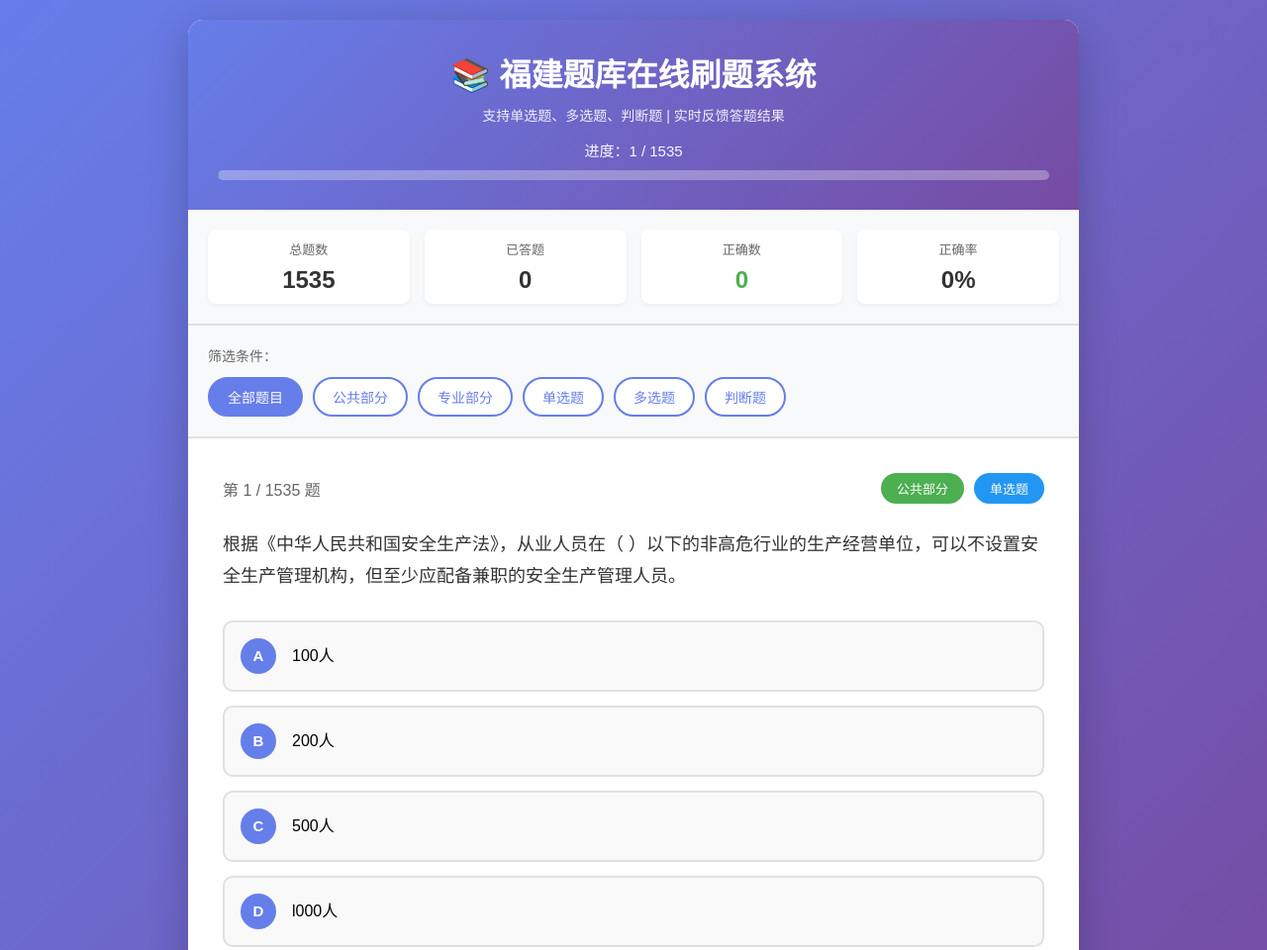
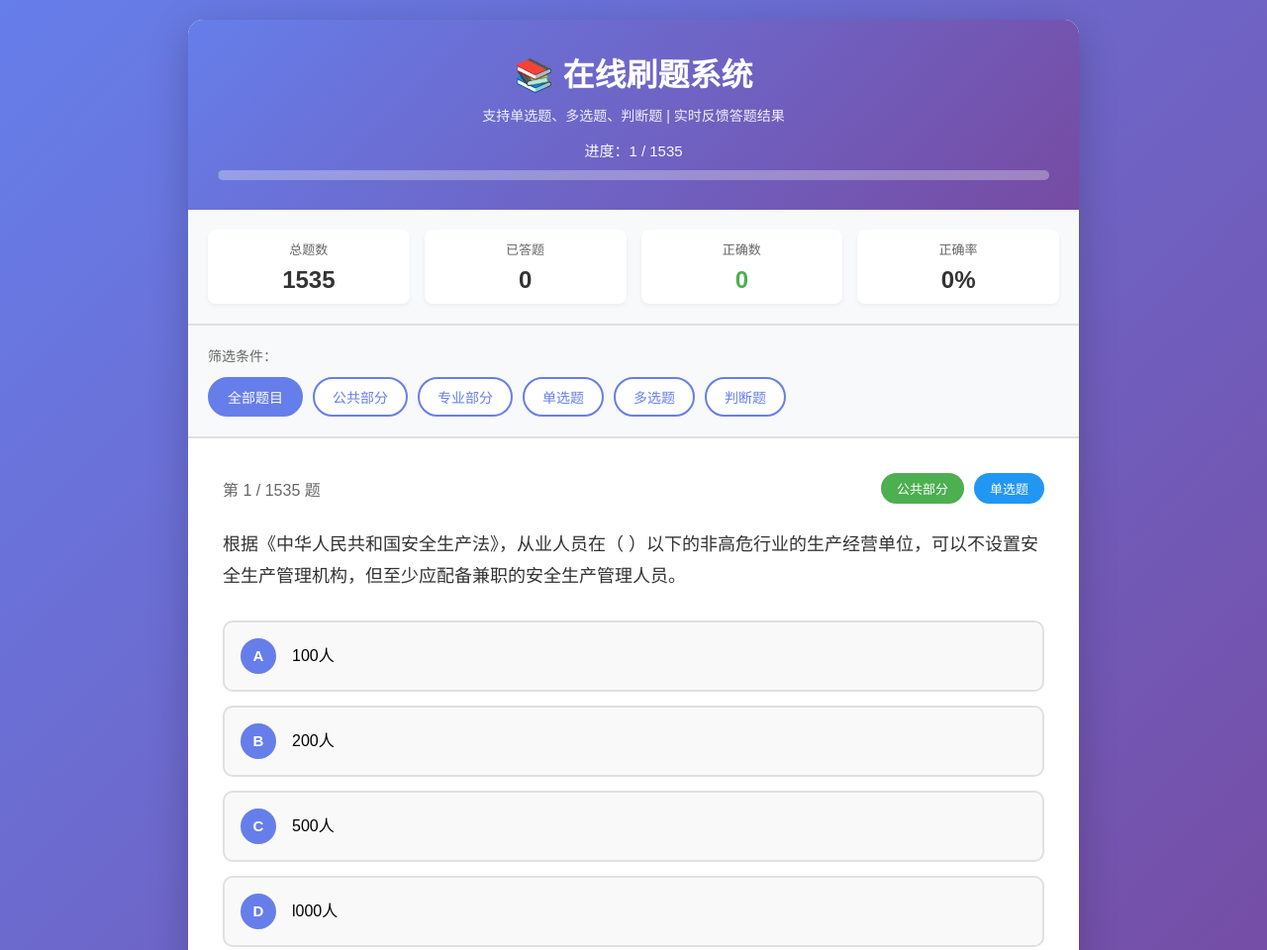
Before and after one commit to aushowye/-, a website: page index.html in a window 1280 px wide. Shown: the top 960 px of the page at 99% size. Drawn offline with Linux system fonts and the light colour scheme.

Commit message:
Update index.html

```diff
--- a/index.html
+++ b/index.html
@@ -3,7 +3,7 @@
 <head>
     <meta charset="UTF-8">
     <meta name="viewport" content="width=device-width, initial-scale=1.0">
-    <title>在线刷题系统 - 福建题库</title>
+    <title>在线刷题系统</title>
     <style>
         * {
             margin: 0;
@@ -473,7 +473,7 @@
 <body>
     <div class="container">
         <div class="header">
-            <h1>📚 福建题库在线刷题系统</h1>
+            <h1>📚 在线刷题系统</h1>
             <div class="subtitle">支持单选题、多选题、判断题 | 实时反馈答题结果</div>
             <div class="progress-info">
                 <span id="progressText">准备开始...</span>
```
